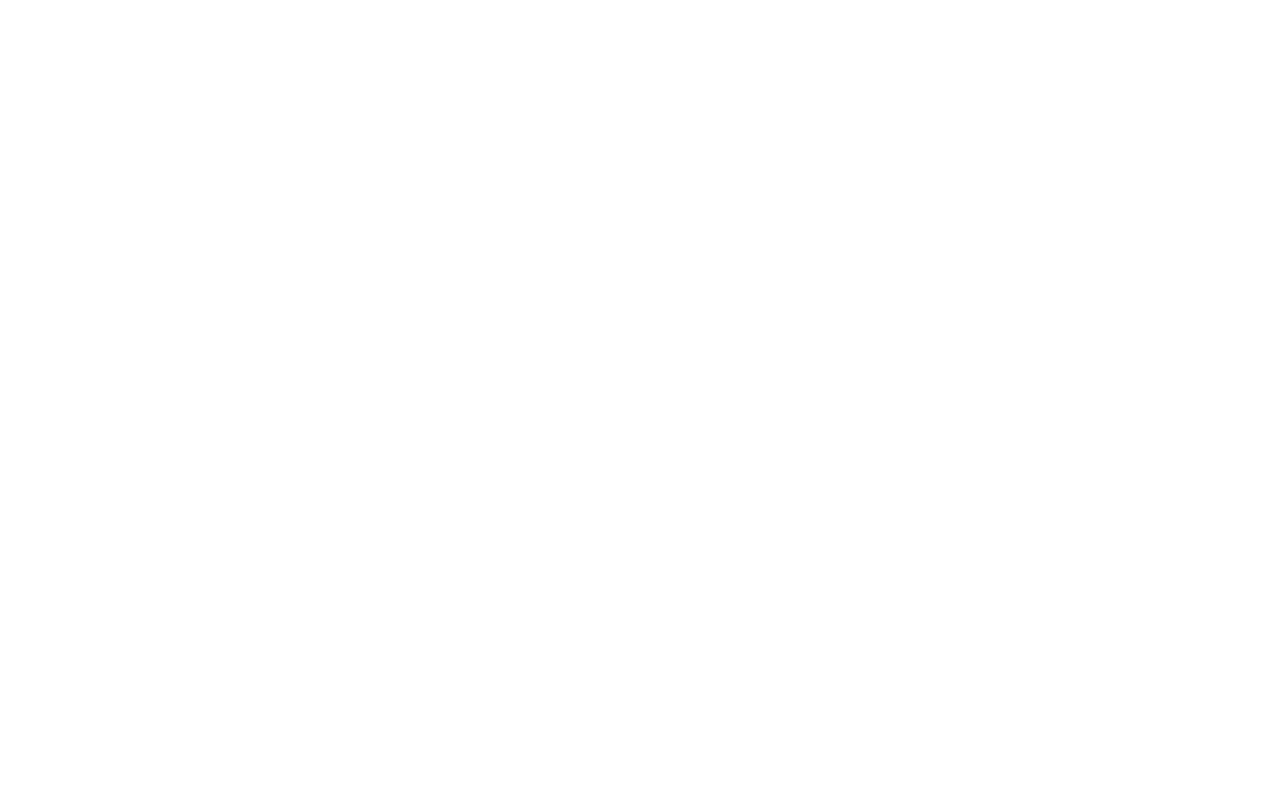
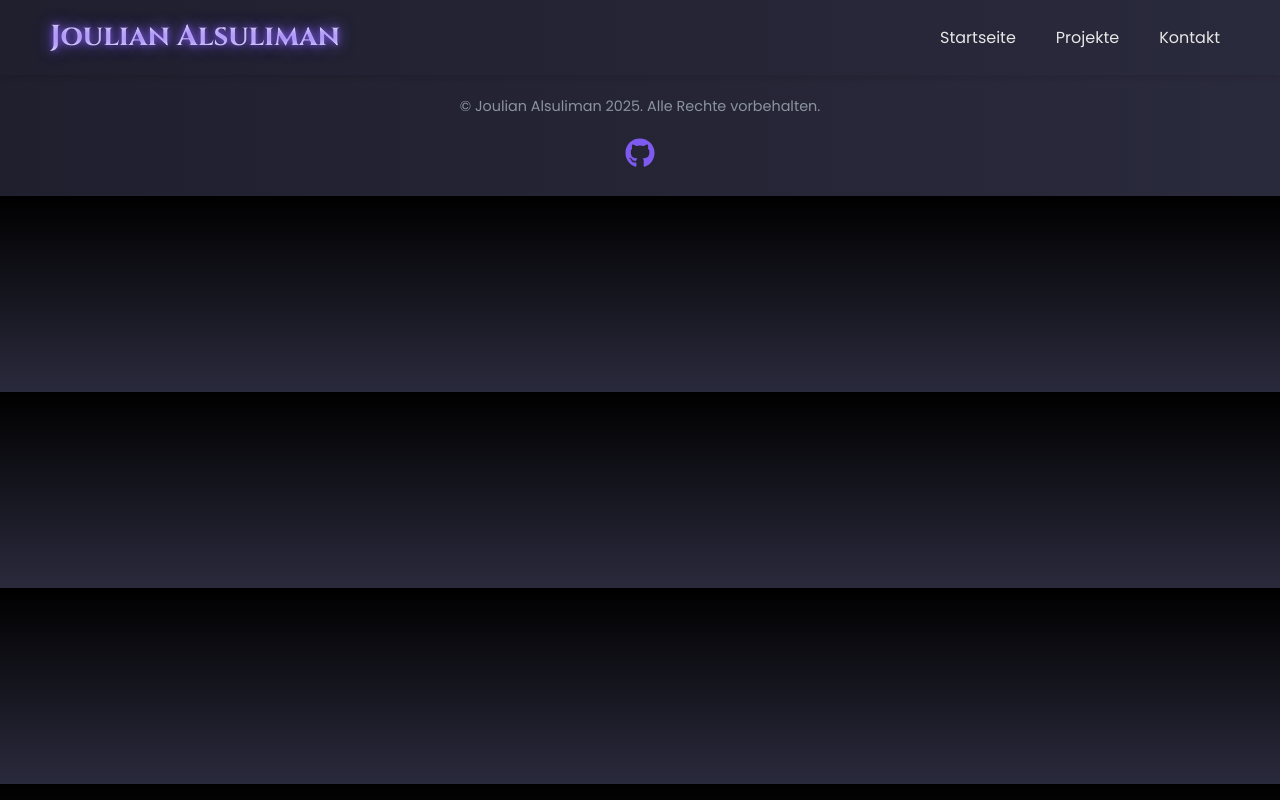
Before and after one commit to JoulianALS/joulian-portfolio, a React (Vite) app: page / in a window 1280 px wide. Before the commit this address had no page. Built offline with nearby package versions, Linux system fonts and the light colour scheme.

Commit message:
LinkedIn removed

```diff
--- a/src/components/Footer.jsx
+++ b/src/components/Footer.jsx
@@ -7,23 +7,14 @@ function Footer() {
       {/* Copyright Text */}
       <p>&copy; Joulian Alsuliman 2025. Alle Rechte vorbehalten.</p>
 
-      {/* Social Links */}
-      <div className="social-links">
+      {/* GitHub Link */}
       <a
         href="https://github.com/JoulianALS"
         target="_blank"
         rel="noopener noreferrer"
       >
-          <FaGithub size={30} />
+        <FaGithub size={30}/>
       </a>
-        <a
-          href="https://www.linkedin.com/in/joulian-alsuliman-06004535a/"
-          target="_blank"
-          rel="noopener noreferrer"
-        >
-          <FaLinkedin size={30} />
-        </a>
-      </div>
     </footer>
   );
 }
--- a/src/styles.css
+++ b/src/styles.css
@@ -321,19 +321,14 @@ footer p {
   font-size: 0.9rem;
 }
 
-.social-links {
-  display: flex;
-  justify-content: center;
-  gap: 15px;
+footer a {
+  color: #7f5af0;
   margin-top: 10px;
-}
-
-.social-links a {
-  color: #7f5af0;
+  display: inline-block;
   transition: color 0.3s ease;
 }
 
-.social-links a:hover {
+footer a:hover {
   color: #58a6ff;
 }
 
```
Lines whose indentation alone changed are shown as unchanged.
